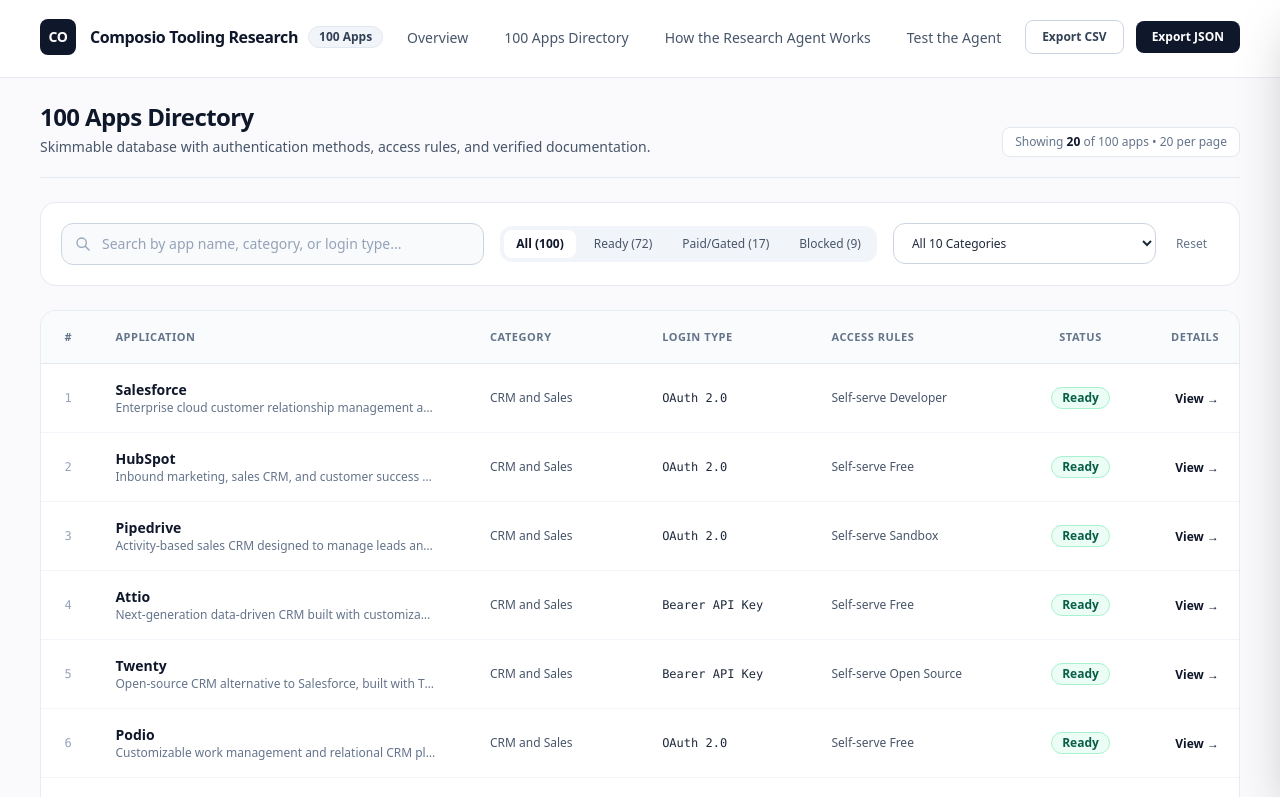
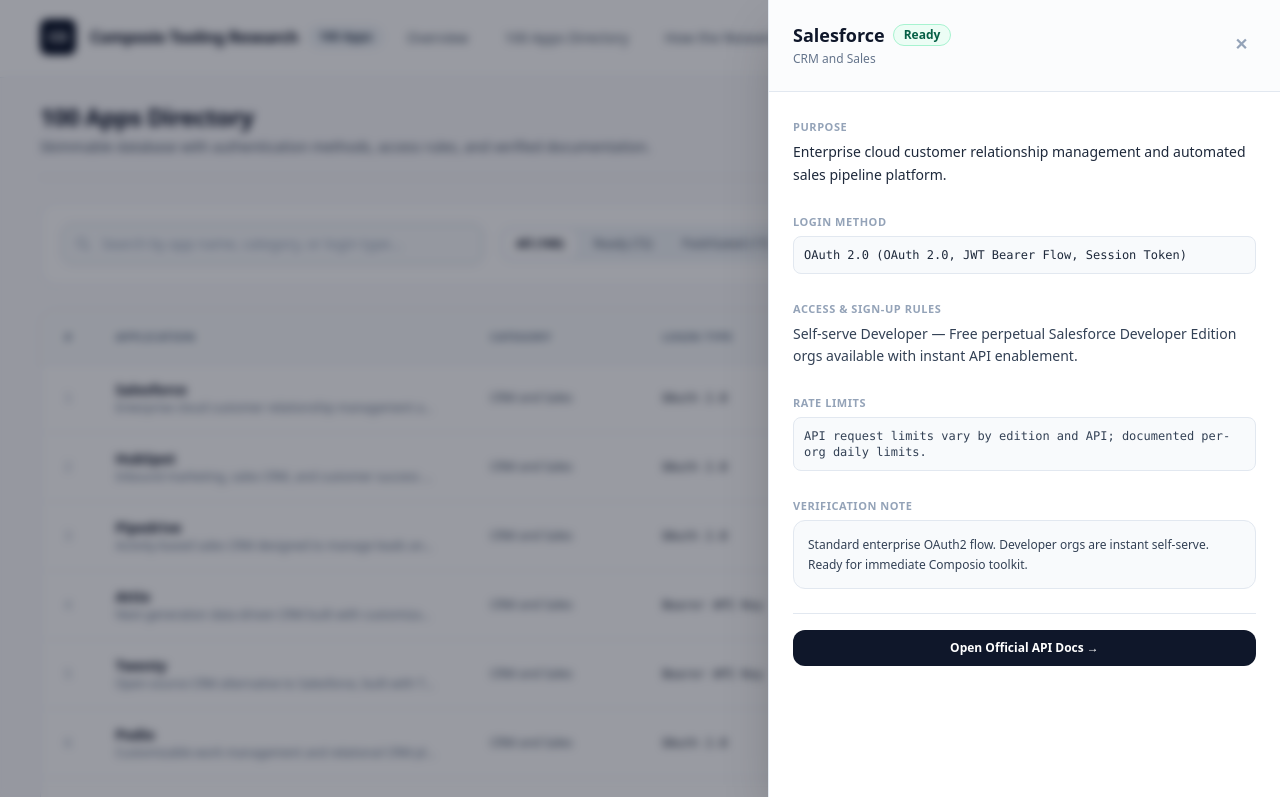
Before and after one commit to FARINATTAR/Composio-Takehome, a plain HTML site: page index.html in a window 1280 px wide. Both pictures are taken after a click on the element 640 px from the left and 1329 px from the top of the page. Shown: the part 932-1729 px from the top of the page. Drawn offline with nearby package versions, Linux system fonts and the light colour scheme.

Commit message:
fix slide-over drawer toggle and app ID lookup

```diff
--- a/index.html
+++ b/index.html
@@ -429,8 +429,8 @@
   <!-- ================================================================= -->
   <!-- SLIDE-OVER DRAWER FOR DETAILED INSPECTION                         -->
   <!-- ================================================================= -->
-  <div id="drawerOverlay" onclick="closeDrawer()" class="fixed inset-0 bg-slate-950/40 backdrop-blur-xs z-50 hidden transition-opacity"></div>
-  <aside id="drawer" class="fixed top-0 right-0 w-full max-w-lg h-full bg-white z-50 shadow-2xl border-l border-slate-200 transform translate-x-full transition-transform duration-200 ease-in-out flex flex-col">
+  <div id="drawerOverlay" onclick="closeDrawer()" class="fixed inset-0 bg-slate-950/40 backdrop-blur-sm z-50 hidden transition-opacity"></div>
+  <aside id="drawer" style="transform: translateX(100%); transition: transform 0.25s ease-out;" class="fixed top-0 right-0 w-full max-w-lg h-full bg-white z-50 shadow-2xl border-l border-slate-200 flex flex-col">
     <!-- Header -->
     <div class="p-6 border-b border-slate-200 flex items-center justify-between bg-slate-50/50">
       <div>
@@ -440,7 +440,7 @@
         </div>
         <p id="dCategory" class="text-xs text-slate-500 mt-0.5"></p>
       </div>
-      <button onclick="closeDrawer()" class="p-2 text-slate-400 hover:text-slate-900 hover:bg-slate-100 rounded-lg transition text-sm">
+      <button onclick="closeDrawer()" class="p-2 text-slate-400 hover:text-slate-900 hover:bg-slate-100 rounded-lg transition text-base font-bold">
         ✕
       </button>
     </div>
@@ -555,7 +555,7 @@
         }
 
         return `
-          <tr onclick="openDrawer(APPS.find(a => a.id === '${app.id}'))" class="hover:bg-slate-50/80 cursor-pointer transition-colors duration-150">
+          <tr onclick="openDrawerById(${app.id})" class="hover:bg-slate-50/80 cursor-pointer transition-colors duration-150">
             <td class="py-4 px-5 text-center text-xs font-mono text-slate-400">${rowNum}</td>
             <td class="py-4 px-5">
               <div class="font-bold text-slate-900">${app.name}</div>
@@ -566,7 +566,7 @@
             <td class="py-4 px-5 text-xs text-slate-600">${app.gating_status}</td>
             <td class="py-4 px-5 text-center">${badge}</td>
             <td class="py-4 px-5 text-right">
-              <span class="text-xs font-semibold text-slate-900 hover:underline">View &rarr;</span>
+              <button onclick="event.stopPropagation(); openDrawerById(${app.id})" class="text-xs font-semibold text-slate-900 hover:text-brand-600 hover:underline">View &rarr;</button>
             </td>
           </tr>
         `;
@@ -638,16 +638,17 @@
       setFilterVerdict('ALL');
     }
 
-    function openDrawer(app) {
+    function openDrawerById(appId) {
+      const app = APPS.find(a => String(a.id) === String(appId));
       if (!app) return;
       document.getElementById('dName').innerText = app.name;
       document.getElementById('dPurpose').innerText = app.purpose;
       document.getElementById('dCategory').innerText = app.category;
-      document.getElementById('dAuth').innerText = app.primary_auth + ' (' + app.auth_methods.join(', ') + ')';
+      document.getElementById('dAuth').innerText = app.primary_auth + (app.auth_methods ? ' (' + app.auth_methods.join(', ') + ')' : '');
       document.getElementById('dGating').innerText = app.gating_status + (app.gating_details ? ' — ' + app.gating_details : '');
       document.getElementById('dRateLimits').innerText = app.rate_limits || 'Standard platform rate limits apply';
-      document.getElementById('dAuditNote').innerText = app.pass2_verification ? app.pass2_verification.audit_note : 'Standard API toolkit ready.';
-      document.getElementById('dDocLink').href = app.evidence_url;
+      document.getElementById('dAuditNote').innerText = (app.pass2_verification && app.pass2_verification.audit_note) ? app.pass2_verification.audit_note : 'Standard API toolkit ready.';
+      document.getElementById('dDocLink').href = app.evidence_url || '#';
 
       const v = document.getElementById('dVerdict');
       v.innerText = app.buildability_verdict;
@@ -660,12 +661,12 @@
       }
 
       document.getElementById('drawerOverlay').classList.remove('hidden');
-      document.getElementById('drawer').classList.remove('translate-x-full');
+      document.getElementById('drawer').style.transform = 'translateX(0)';
     }
 
     function closeDrawer() {
       document.getElementById('drawerOverlay').classList.add('hidden');
-      document.getElementById('drawer').classList.add('translate-x-full');
+      document.getElementById('drawer').style.transform = 'translateX(100%)';
     }
 
     function runSim(appName) {
```
Also changed, not shown: 1 other file.
